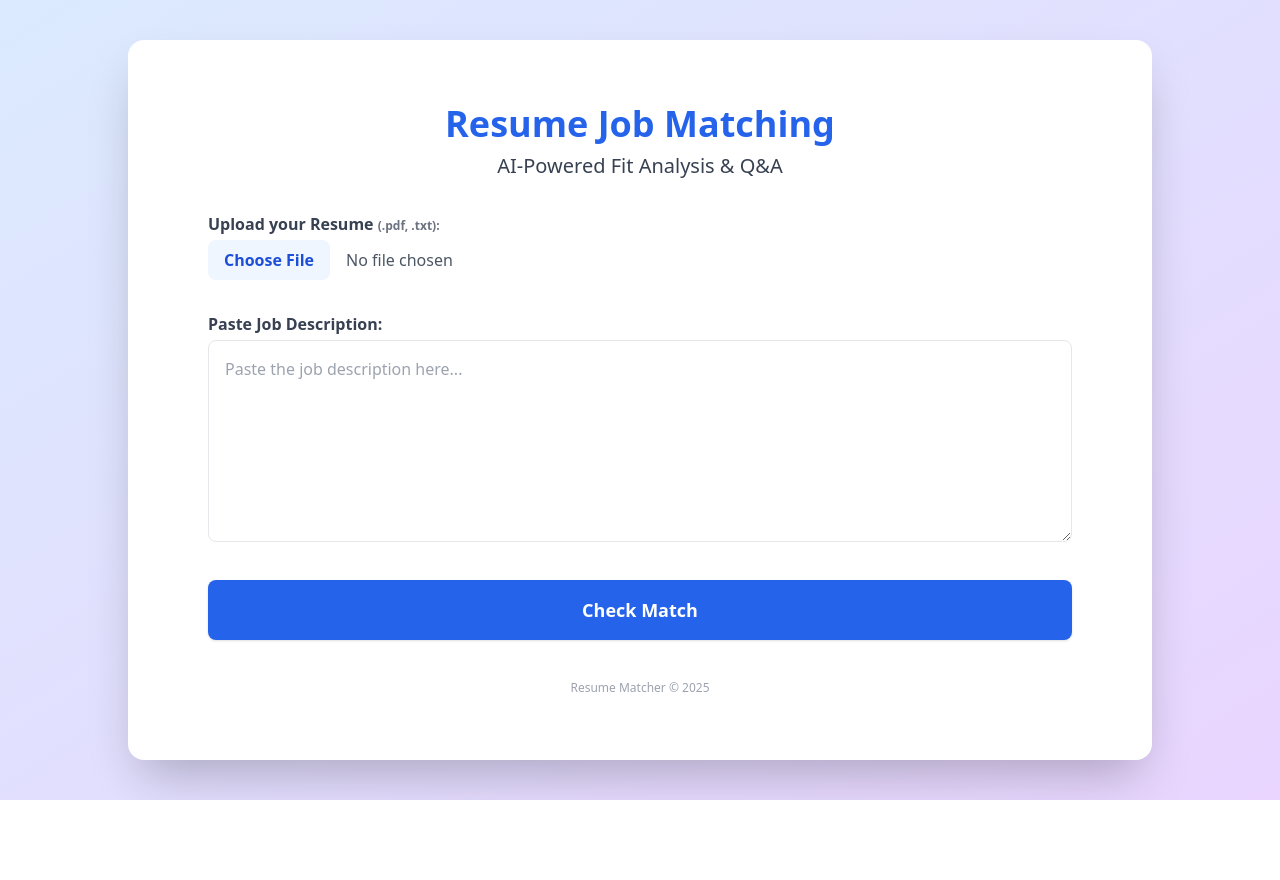
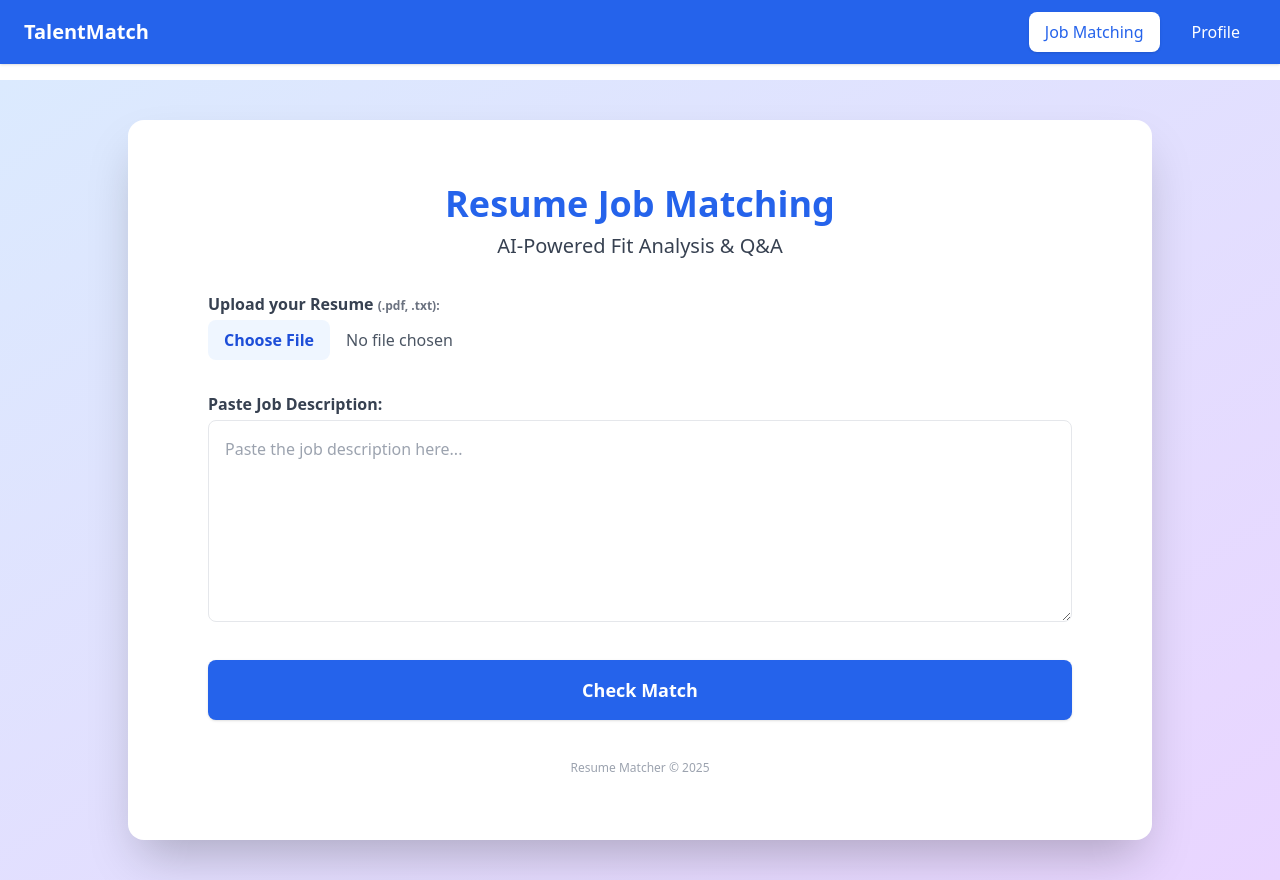
Before and after one commit to NguyenDal/Resume-Matcher, a React (Create React App) app in the folder frontend/: page / in a window 1280 px wide. Before the commit the page ends 800 px from the top, so only its background shows below. Built offline with nearby package versions, Linux system fonts and the light colour scheme.

Commit message:
Added menuBar

```diff
--- a/frontend/src/App.js
+++ b/frontend/src/App.js
@@ -1,6 +1,52 @@
-import React from "react";
+import React, { useState } from "react";
 import ResumeMatcher from "./ResumeMatcher";
 
-const App = () => <ResumeMatcher />;
+function ProfilePlaceholder() {
+  return (
+    <div className="flex flex-col items-center justify-center min-h-[70vh]">
+      <div className="text-2xl font-semibold text-gray-700 mb-2">User Profile</div>
+      <div className="text-gray-500">This page is under construction.</div>
+    </div>
+  );
+}
+
+const App = () => {
+  const [menu, setMenu] = useState("matcher");
+
+  return (
+    <div>
+      {/* NAV BAR */}
+      <nav className="w-full bg-blue-600 shadow flex justify-between items-center px-6 py-3 mb-4">
+        <div className="text-white font-bold text-xl">TalentMatch</div>
+        <div className="flex space-x-4">
+          <button
+            onClick={() => setMenu("matcher")}
+            className={`px-4 py-2 rounded-lg font-medium ${
+              menu === "matcher"
+                ? "bg-white text-blue-600 shadow"
+                : "text-white hover:bg-blue-700 transition"
+            }`}
+          >
+            Job Matching
+          </button>
+          <button
+            onClick={() => setMenu("profile")}
+            className={`px-4 py-2 rounded-lg font-medium ${
+              menu === "profile"
+                ? "bg-white text-blue-600 shadow"
+                : "text-white hover:bg-blue-700 transition"
+            }`}
+          >
+            Profile
+          </button>
+        </div>
+      </nav>
+      {/* MAIN CONTENT */}
+      <div>
+        {menu === "matcher" ? <ResumeMatcher /> : <ProfilePlaceholder />}
+      </div>
+    </div>
+  );
+};
 
 export default App;
```
